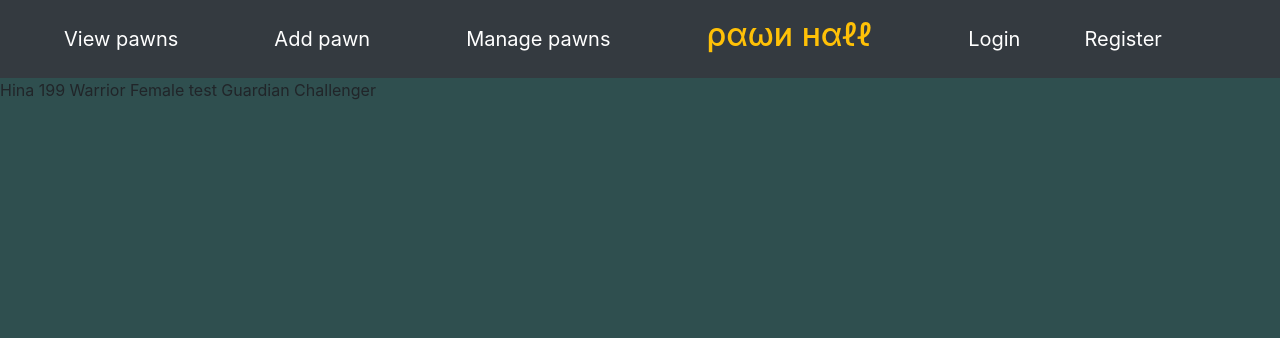
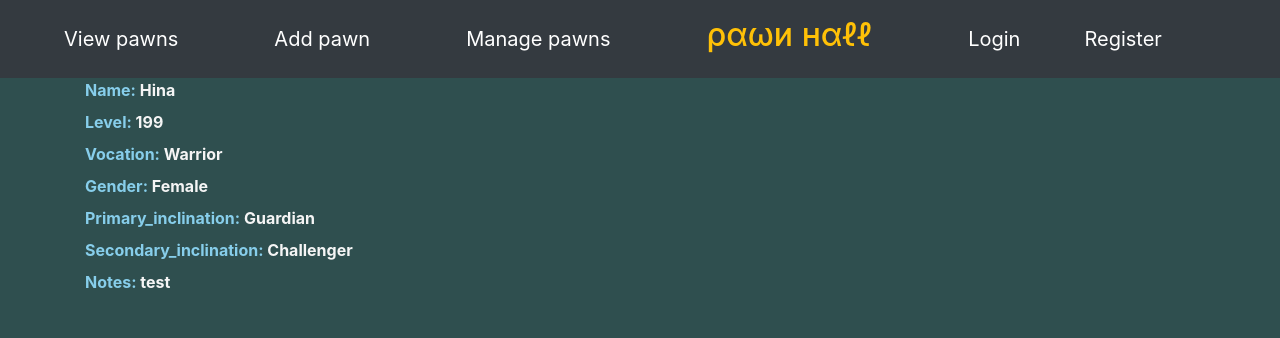
Before and after one commit to pawnguild/pawnguild, a Django app: page /pawn/1/ in a window 1280 px wide. Shown: the top 338 px of the page. Run offline with Django 3.2, Linux system fonts and the light colour scheme; data comes from the database, SQL or seed files in the repository; both versions use the stored data as it was after the commit; some libraries are stand-ins or nearby versions.

Commit message:
some work on detail page. needs more

```diff
--- a/pawnlisting/static/pawnlisting/css/base.css
+++ b/pawnlisting/static/pawnlisting/css/base.css
@@ -11,5 +11,9 @@ h1 {
 }
 
 label {
-    color: whitesmoke
+    color: skyblue
 }
+
+div {
+    color: whitesmoke;
+}
--- a/pawnlisting/templates/pawnlisting/pawn_detail.html
+++ b/pawnlisting/templates/pawnlisting/pawn_detail.html
@@ -1,14 +1,43 @@
 {% include "pawnlisting/base.html" %}
 
-<div>
-    {{ object.name }}
-    {{ object.level }}
-    {{ object.vocation }}
-    {{ object.gender }}
-    {{ object.notes }}
-    {{ object.primary_inclination}}
-    {{ object.secondary_inclination}}
-    {% if object.picture %}
-        <img src="{{object.picture.url}}">
-    {% endif %}
+<b>
+<div class="container">
+  <div class="row flex-nowrap">
+    <div class="col">
+        <div>
+            <label> Name: </label>
+            {{ pawn.name }}
+        </div>
+        <div>
+            <label> Level: </label>
+            {{ pawn.level }}
+        </div>
+        <div>
+            <label> Vocation: </label>
+            {{ pawn.vocation }}
+        </div>
+        <div>
+            <label> Gender: </label>
+            {{ pawn.gender }}
+        </div>
+        <div>
+            <label> Primary_inclination: </label>
+            {{ pawn.primary_inclination}}
+        </div>
+        <div>
+            <label> Secondary_inclination: </label>
+            {{ pawn.secondary_inclination}}
+        </div>
+        <div>
+            <label> Notes: </label>
+            {{ pawn.notes }}
+        </div>
+    </div>
+    <div class="col">
+        {% if pawn.picture %}
+            <img src="{{pawn.picture.url}}">
+        {% endif %}
+    </div>
+  </div>
 </div>
+</b>
--- a/pawnlisting/templates/pawnlisting/pawn_form.html
+++ b/pawnlisting/templates/pawnlisting/pawn_form.html
@@ -76,6 +76,10 @@
                     <strong>{{ form.errors.notes |escape }}</strong>
                 </div>
             {% endif %}
+            <div>
+                <label> Pawn Picture </label>
+                {{ form.picture }}
+            </div>
             <label for="id_notes">Pawn Notes</label>
             <div>
                 {{ form.notes }}
--- a/pawnlisting/templates/registration/login.html
+++ b/pawnlisting/templates/registration/login.html
@@ -1,5 +1,7 @@
 {% include "pawnlisting/base.html" %}
 
+<div class="container">
+    <h1> Login </h1>
     <form method="post">
         {% csrf_token %}
 
@@ -8,5 +10,5 @@
 
         <p> <input type="submit" value="login"> </p>
         <input type="hidden" name="next" value="{{ next }}">
-
     </form>
+</div>
--- a/todo.txt
+++ b/todo.txt
@@ -1,10 +1,5 @@
-
-high priority
-- view pawn page
-
 medium priority
 - test profiles
-- login update
 
 low priority
 - find a way to not rely on {{form.notes}} so i can customize the textarea how i want
```
Also changed, not shown: db.sqlite3. Lines whose indentation alone changed are shown as unchanged.
